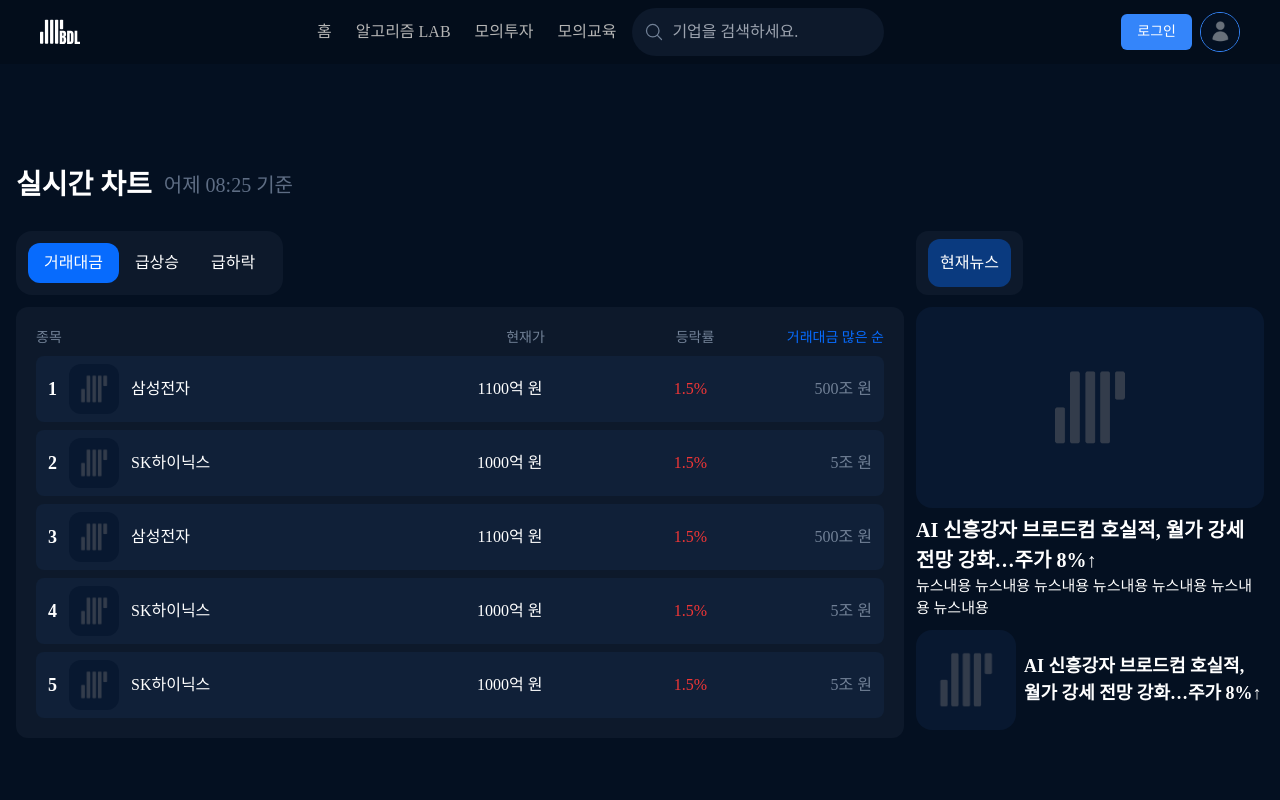
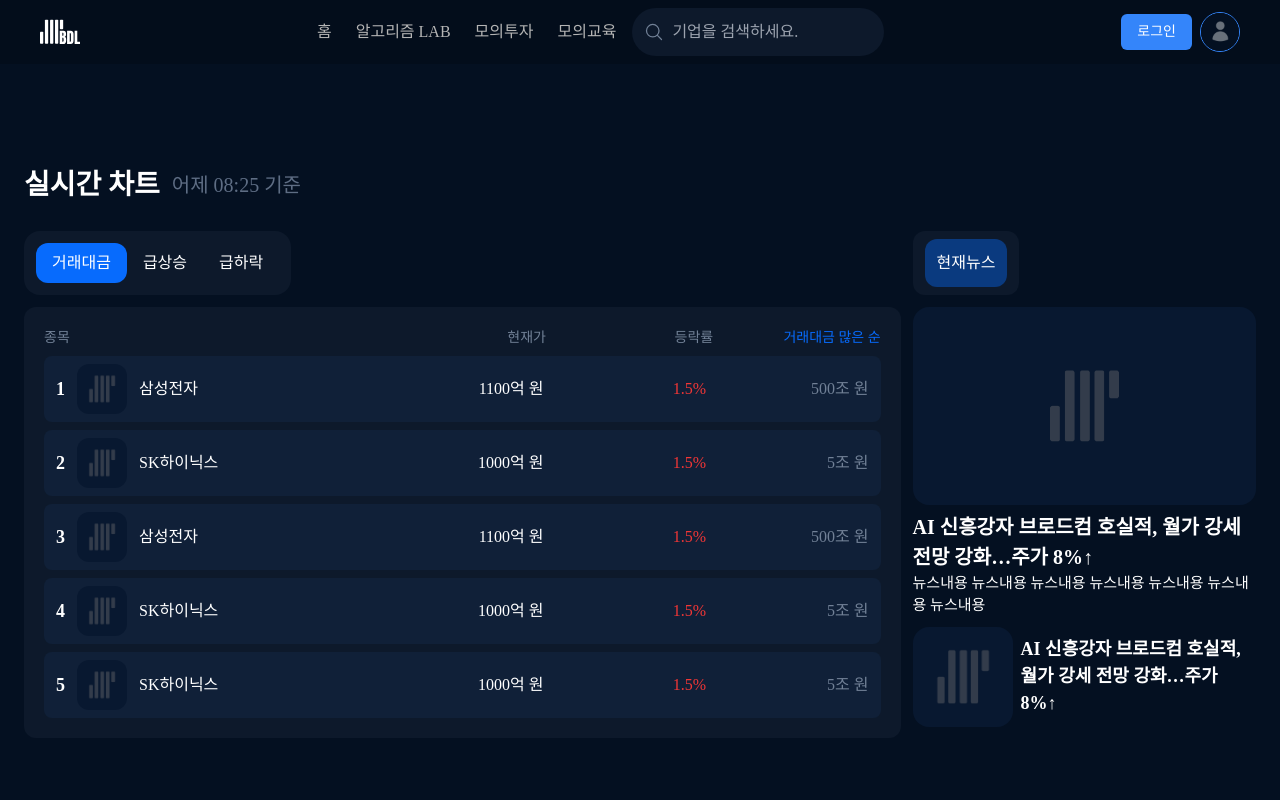
Before and after one commit to dnwnsrb11/BDL-frontend, a React (Vite) app: page / in a window 1280 px wide. Shown: the top 800 px of the page. Built offline with nearby package versions, Linux system fonts and the light colour scheme; a web font is replaced by a local one.

Commit message:
design:패딩값 변경

```diff
--- a/src/routes/pages/HomePage.tsx
+++ b/src/routes/pages/HomePage.tsx
@@ -4,7 +4,7 @@ import { RealTimeChart } from '@/components/home-page/real-time-chart/real-time-
 
 export const HomePage = () => {
   return (
-    <div className="px-4">
+    <div className="px-6">
       <div>{/* 코스피,코스단.. 차트 */}</div>
       <div>
         <div className="mt-[100px] w-full">
```
